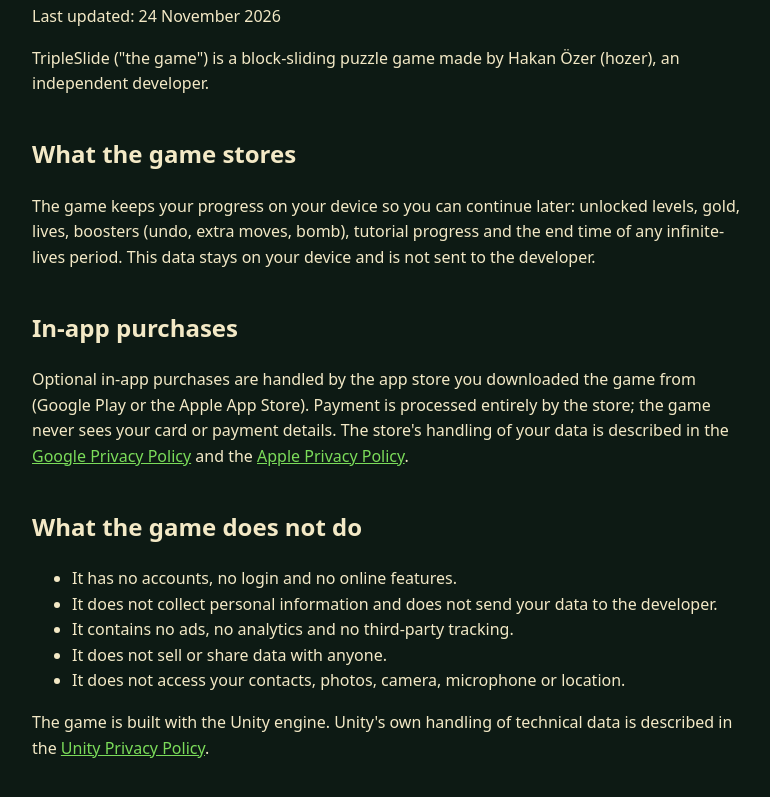
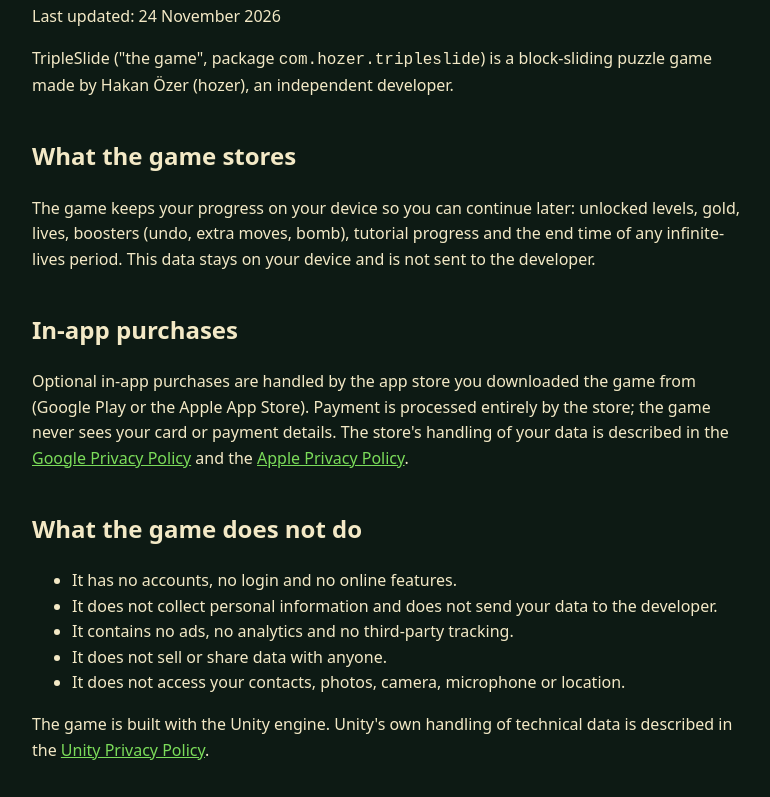
Before and after one commit to Haknozer/eldiven-arena-legal, a plain HTML site: page triple-slide/privacy.html in a window 1280 px wide. Shown: the part 139-936 px from the top of the page, without its empty margins (248-1018 px from the left). Drawn offline with Linux system fonts and the light colour scheme.

Commit message:
TripleSlide privacy: add package name
Co-Authored-By: Claude Opus 5.5 <noreply@anthropic.com>

```diff
--- a/triple-slide/privacy.html
+++ b/triple-slide/privacy.html
@@ -6,7 +6,7 @@ nav{margin-bottom:24px}nav a{margin-right:16px}</style></head>
 <body><main><nav><a href="../index.html">All games</a><a href="privacy.html">TripleSlide Privacy Policy</a></nav>
 <h1>TripleSlide – Privacy Policy</h1>
 <p>Last updated: 24 November 2026</p>
-<p>TripleSlide (&quot;the game&quot;) is a block-sliding puzzle game made by Hakan Özer (hozer), an independent developer.</p>
+<p>TripleSlide (&quot;the game&quot;, package <code>com.hozer.tripleslide</code>) is a block-sliding puzzle game made by Hakan Özer (hozer), an independent developer.</p>
 <h2>What the game stores</h2>
 <p>The game keeps your progress on your device so you can continue later: unlocked levels, gold, lives, boosters (undo, extra moves, bomb), tutorial progress and the end time of any infinite-lives period. This data stays on your device and is not sent to the developer.</p>
 <h2>In-app purchases</h2>
```
